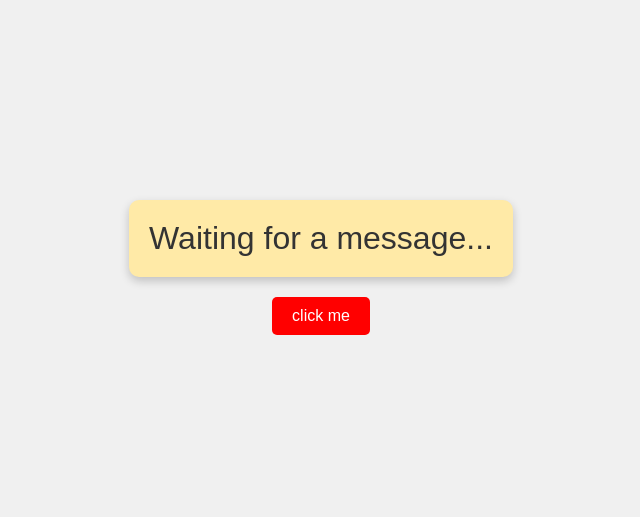
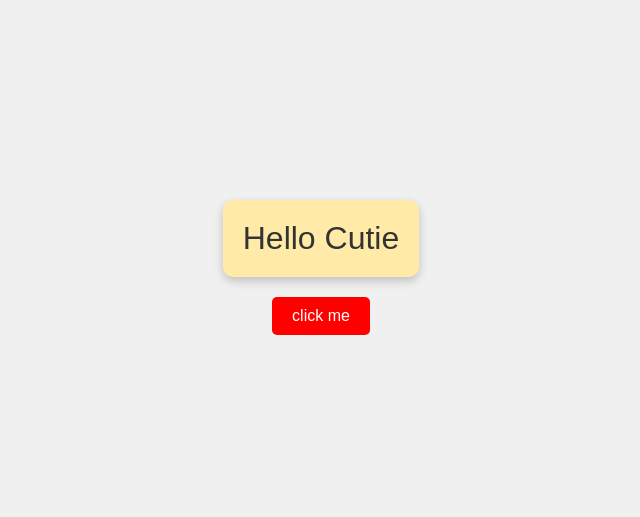
Before and after one commit to aryanmantoo/FEND, a Flask app: page / in a window 1280 px wide. Shown: the part 141-658 px from the top of the page, without its empty margins (319-959 px from the left). Run offline with Flask 2, Linux system fonts and the light colour scheme; some libraries are stand-ins or nearby versions.

Commit message:
Hawk tuah 1

```diff
--- a/templates/index.html
+++ b/templates/index.html
@@ -40,7 +40,7 @@
 </head>
 <body>
 
-<div id="message-box">Waiting for a message...</div>
+<div id="message-box">Hello Cutie</div>
 <button id="youtube-button">click me</button>
 
 <script src="https://cdnjs.cloudflare.com/ajax/libs/socket.io/4.5.4/socket.io.min.js"></script>
```
